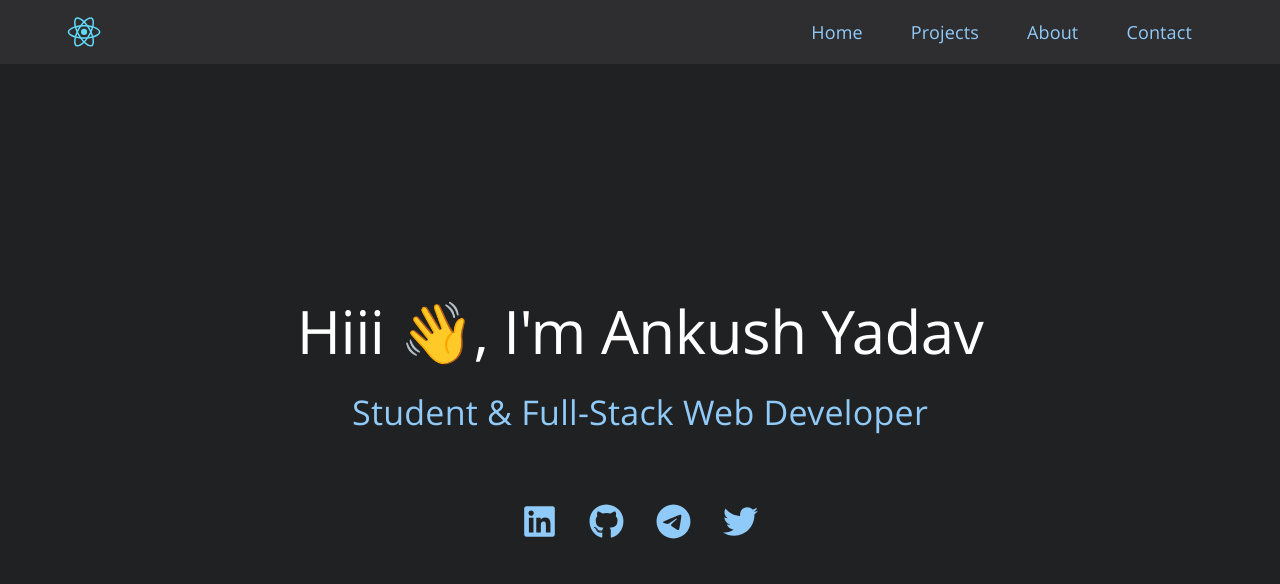
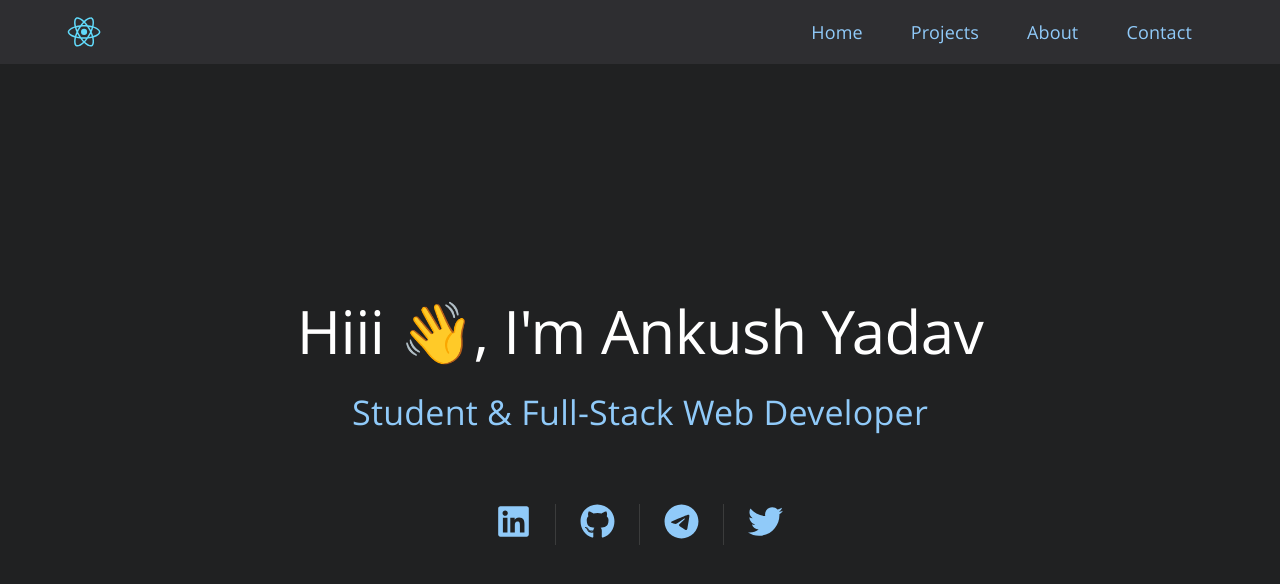
Before and after one commit to Rocker2102/my-website, a React (Create React App) app: page / in a window 1280 px wide. Shown: the top 584 px of the page. Built offline with nearby package versions, Linux system fonts and the light colour scheme.

Commit message:
Add divider between icons in home page

```diff
--- a/src/components/Home.tsx
+++ b/src/components/Home.tsx
@@ -4,6 +4,7 @@ import Box from '@mui/material/Box';
 import Grow from '@mui/material/Grow';
 import Link from '@mui/material/Link';
 import Stack from '@mui/material/Stack';
+import Divider from '@mui/material/Divider';
 import Typography from '@mui/material/Typography';
 
 import { styled } from '@mui/material/styles';
@@ -63,10 +64,11 @@ const Home: React.FC = () => {
 
                 <Stack
                     direction="row"
-                    spacing={4}
+                    spacing={3}
                     mt={5}
                     justifyContent="center"
                     alignItems="center"
+                    divider={<Divider orientation="vertical" flexItem />}
                 >
                     {CONTACT_POINTS.map(({ name, href, activeColor, Icon, showOnHome }) =>
                         showOnHome ? (
```
